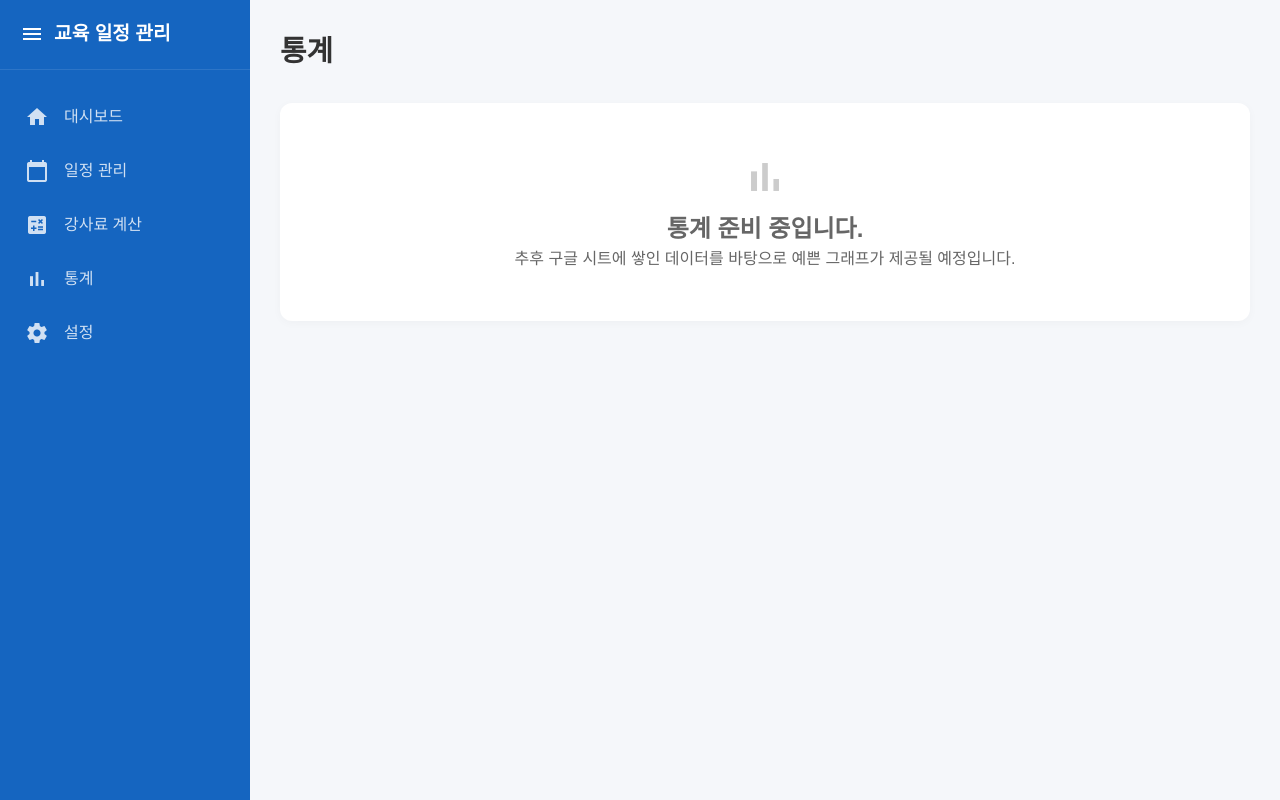
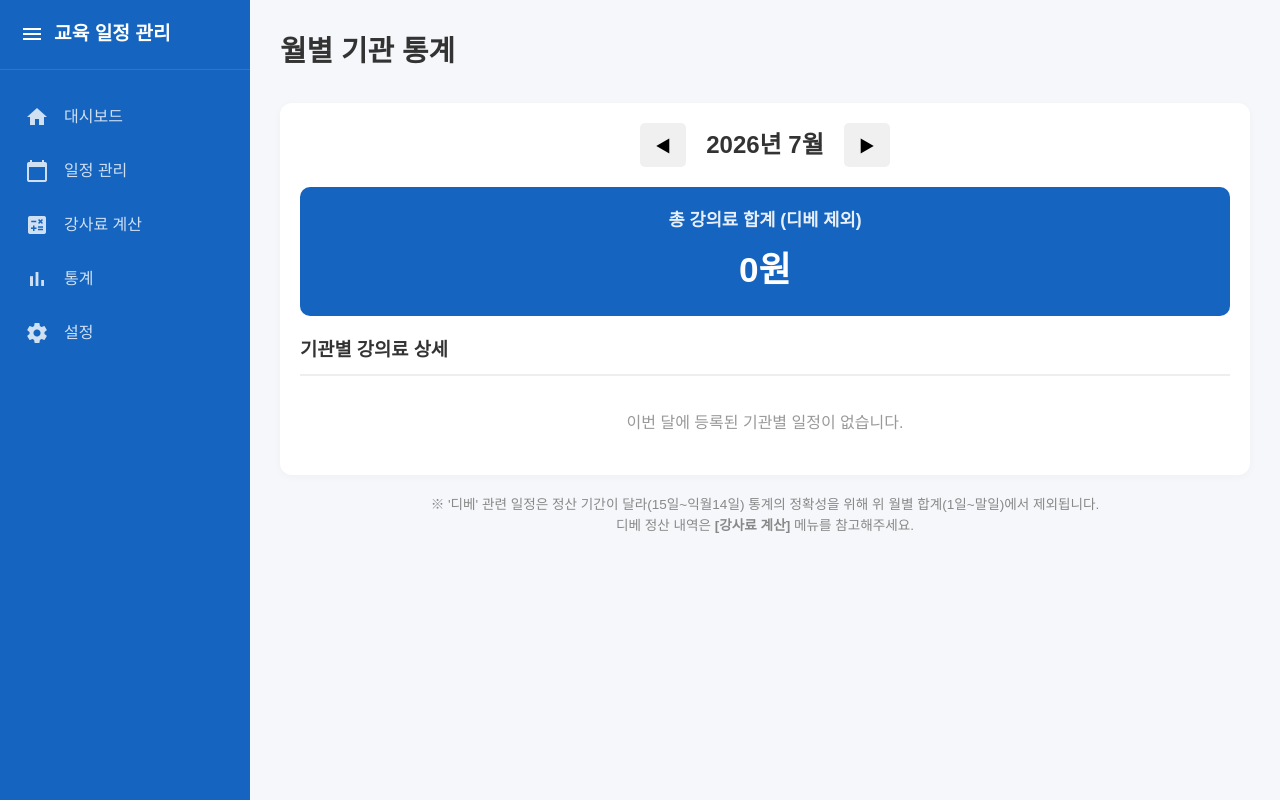
Before and after one commit to comit5114-glitch/calendar_edu, a Next.js app: page /stats in a window 1280 px wide. Built offline with nearby package versions, Linux system fonts and the light colour scheme; a web font is replaced by a local one.

Commit message:
Add files via upload

```diff
--- a/src/app/stats/page.tsx
+++ b/src/app/stats/page.tsx
@@ -1,14 +1,101 @@
+'use client';
+
+import { useState, useEffect } from 'react';
+import { getLocalEvents, ScheduleEvent } from '@/utils/storage';
+
 export default function StatsPage() {
+  const [currentMonthDate, setCurrentMonthDate] = useState(new Date());
+  const [institutionStats, setInstitutionStats] = useState<{name: string; total: number; count: number}[]>([]);
+  const [totalSum, setTotalSum] = useState(0);
+
+  useEffect(() => {
+    const allEvents = getLocalEvents();
+    const y = currentMonthDate.getFullYear();
+    const m = String(currentMonthDate.getMonth() + 1).padStart(2, '0');
+    const monthStr = `${y}-${m}`;
+
+    // 디베를 제외하고, 해당 월(1일~말일)의 일정만 필터링
+    const filteredEvents = allEvents.filter(e =>
+      e.date.startsWith(monthStr) &&
+      (!e.institution || !e.institution.includes('디베'))
+    );
+
+    const statsMap: Record<string, {total: number; count: number}> = {};
+    let sum = 0;
+
+    filteredEvents.forEach(e => {
+      const instName = e.institution || '기타';
+      if (!statsMap[instName]) {
+        statsMap[instName] = { total: 0, count: 0 };
+      }
+      const fee = typeof e.totalFee === 'number' ? e.totalFee : (parseInt(e.totalFee as string) || 0);
+      statsMap[instName].total += fee;
+      statsMap[instName].count += 1;
+      sum += fee;
+    });
+
+    const statsArray = Object.keys(statsMap).map(key => ({
+      name: key,
+      total: statsMap[key].total,
+      count: statsMap[key].count
+    })).sort((a, b) => b.total - a.total); // 내림차순 정렬
+
+    setInstitutionStats(statsArray);
+    setTotalSum(sum);
+  }, [currentMonthDate]);
+
+  const handlePrevMonth = () => {
+    setCurrentMonthDate(new Date(currentMonthDate.getFullYear(), currentMonthDate.getMonth() - 1, 1));
+  };
+  const handleNextMonth = () => {
+    setCurrentMonthDate(new Date(currentMonthDate.getFullYear(), currentMonthDate.getMonth() + 1, 1));
+  };
+
+  const calYear = currentMonthDate.getFullYear();
+  const calMonth = currentMonthDate.getMonth() + 1;
+
   return (
     <div>
       <div className="top-bar">
-        <h1>통계</h1>
+        <h1>월별 기관 통계</h1>
       </div>
-      <div className="stat-card" style={{marginTop: '20px', textAlign: 'center', padding: '50px 20px', color: 'var(--text-muted)'}}>
-        <i className="material-icons" style={{fontSize: '48px', marginBottom: '10px', color: '#ccc'}}>bar_chart</i>
-        <h2>통계 준비 중입니다.</h2>
-        <p>추후 구글 시트에 쌓인 데이터를 바탕으로 예쁜 그래프가 제공될 예정입니다.</p>
+
+      <div className="stat-card" style={{marginBottom: '20px'}}>
+        <div style={{display: 'flex', justifyContent: 'center', alignItems: 'center', gap: '20px', marginBottom: '20px'}}>
+          <button onClick={handlePrevMonth} style={{background: '#f0f0f0', border: 'none', borderRadius: '5px', padding: '10px 15px', cursor: 'pointer', fontSize: '1rem'}}>◀</button>
+          <h2 style={{margin: 0}}>{calYear}년 {calMonth}월</h2>
+          <button onClick={handleNextMonth} style={{background: '#f0f0f0', border: 'none', borderRadius: '5px', padding: '10px 15px', cursor: 'pointer', fontSize: '1rem'}}>▶</button>
+        </div>
+
+        <div style={{background: 'var(--primary)', color: 'white', padding: '20px', borderRadius: '10px', textAlign: 'center', marginBottom: '20px'}}>
+          <h3 style={{margin: 0, opacity: 0.9, fontSize: '1.1rem'}}>총 강의료 합계 (디베 제외)</h3>
+          <div style={{fontSize: '2.2rem', fontWeight: 'bold', marginTop: '10px'}}>{totalSum.toLocaleString()}원</div>
+        </div>
+
+        <h3 style={{borderBottom: '2px solid #eee', paddingBottom: '10px', marginBottom: '15px'}}>기관별 강의료 상세</h3>
+
+        {institutionStats.length === 0 ? (
+          <p style={{textAlign: 'center', color: '#999', padding: '20px 0'}}>이번 달에 등록된 기관별 일정이 없습니다.</p>
+        ) : (
+          <div style={{display: 'flex', flexDirection: 'column', gap: '15px'}}>
+            {institutionStats.map(stat => (
+              <div key={stat.name} style={{background: '#f9f9f9', padding: '15px', borderRadius: '8px', display: 'flex', justifyContent: 'space-between', alignItems: 'center', borderLeft: '4px solid var(--primary)'}}>
+                <div>
+                  <strong style={{fontSize: '1.1rem'}}>{stat.name}</strong>
+                  <div style={{color: '#666', fontSize: '0.9rem', marginTop: '5px'}}>총 {stat.count}건 진행</div>
+                </div>
+                <div style={{fontSize: '1.2rem', fontWeight: 'bold', color: '#333'}}>
+                  {stat.total.toLocaleString()}원
+                </div>
+              </div>
+            ))}
+          </div>
+        )}
       </div>
+      <p style={{textAlign: 'center', fontSize: '0.85rem', color: '#888', padding: '0 10px'}}>
+        ※ '디베' 관련 일정은 정산 기간이 달라(15일~익월14일) 통계의 정확성을 위해 위 월별 합계(1일~말일)에서 제외됩니다.<br/>
+        디베 정산 내역은 <strong>[강사료 계산]</strong> 메뉴를 참고해주세요.
+      </p>
     </div>
   );
 }
```
Also changed, not shown: src/app/page.tsx (+35 -73 lines), src/app/schedule/page.tsx (+8 -8 lines).
